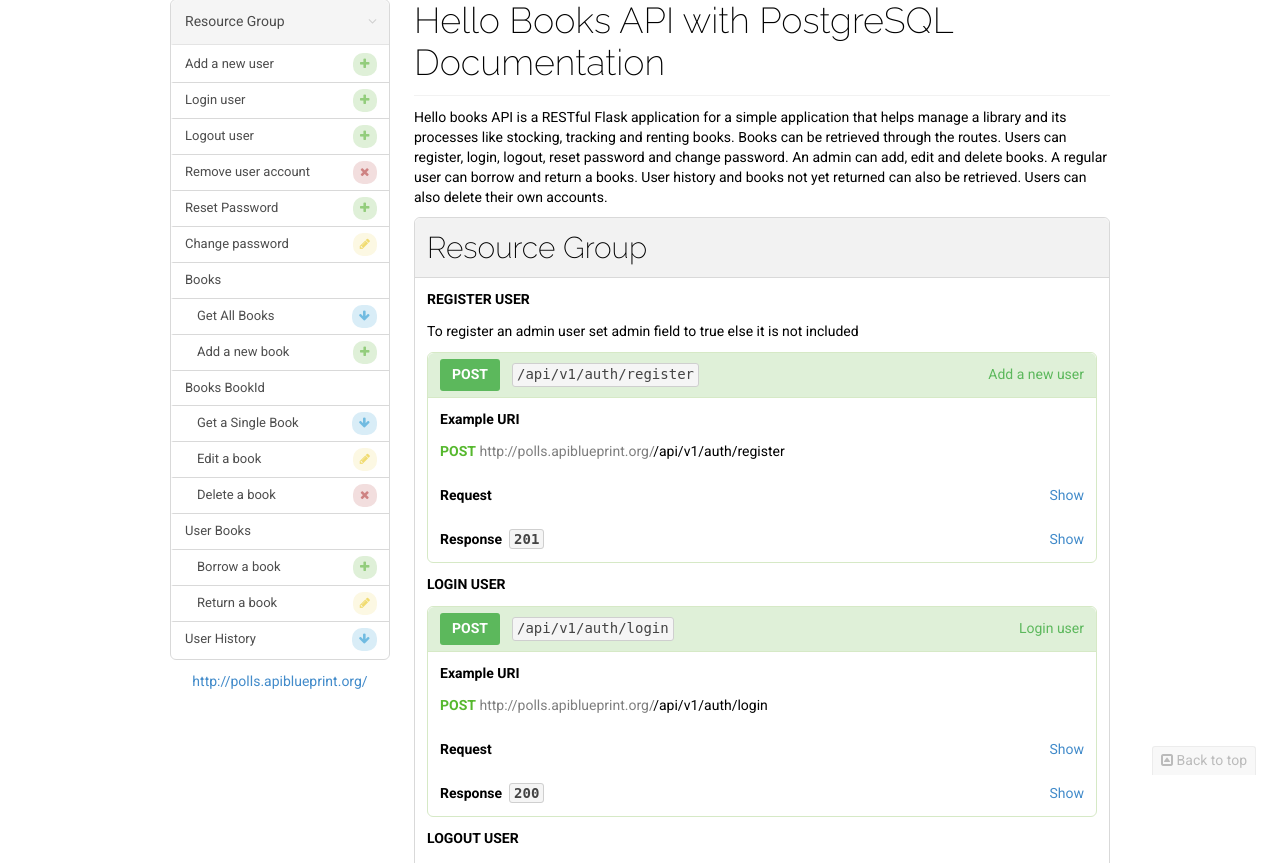
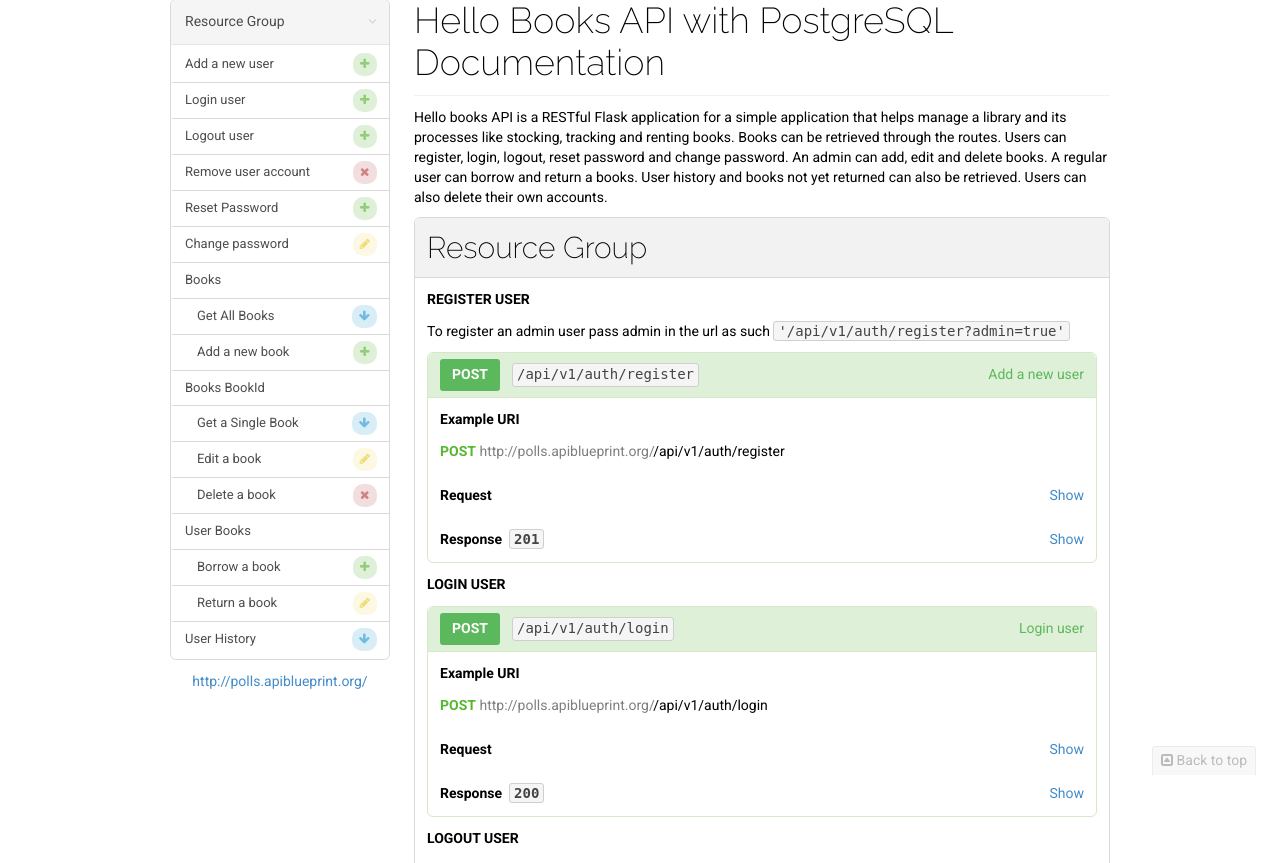
Before and after one commit to njeri-ngigi/hello_api, a Flask app: page / in a window 1280 px wide. Shown: the part 25-888 px from the top of the page. Run offline with Flask 2, Linux system fonts and the light colour scheme; parts of the project's set-up code (start-up, migrations or seed data) failed here and were passed over; some libraries are stand-ins or nearby versions.

Commit message:
update documentation

```diff
--- a/application/templates/documentation.html
+++ b/application/templates/documentation.html
@@ -3,14 +3,13 @@ that helps manage a library and its processes like stocking,
 tracking and renting books. Books can be retrieved through the routes. Users can register, login, logout, reset password and change password.
 An admin can add, edit and delete books. A regular user can borrow and return a books. User history and books not yet returned can also be retrieved.
 Users can also delete their own accounts.</p>
-<section id="" class="resource-group"><h2 class="group-heading">Resource Group <a href="#" class="permalink">&para;</a></h2><div id="register-user" class="resource"><h3 class="resource-heading">Register User <a href="#register-user" class="permalink">&nbsp;&para;</a></h3><p>To register an admin user set admin field to true else it is not included</p>
+<section id="" class="resource-group"><h2 class="group-heading">Resource Group <a href="#" class="permalink">&para;</a></h2><div id="register-user" class="resource"><h3 class="resource-heading">Register User <a href="#register-user" class="permalink">&nbsp;&para;</a></h3><p>To register an admin user pass admin in the url as such <code>'/api/v1/auth/register?admin=true'</code></p>
 <div id="register-user-post" class="action post"><h4 class="action-heading"><div class="name">Add a new user</div><a href="#register-user-post" class="method post">POST</a><code class="uri">/api/v1/auth/register</code></h4><h4>Example URI</h4><div class="definition"><span class="method post">POST</span>&nbsp;<span class="uri"><span class="hostname">http://polls.apiblueprint.org/</span>/api/v1/auth/register</span></div><div class="title"><strong>Request</strong><div class="collapse-button"><span class="close">Hide</span><span class="open">Show</span></div></div><div class="collapse-content"><div class="inner"><h5>Headers</h5><pre><code><span class="hljs-attribute">Content-Type</span>: <span class="hljs-string">application/json</span></code></pre><div style="height: 1px;"></div><h5>Body</h5><pre><code>{
   "<span class="hljs-attribute">name</span>": <span class="hljs-value"><span class="hljs-string">"Mulandi Mike"</span></span>,
   "<span class="hljs-attribute">username</span>": <span class="hljs-value"><span class="hljs-string">"mikey"</span></span>,
   "<span class="hljs-attribute">email</span>": <span class="hljs-value"><span class="hljs-string">"qw@we.com"</span></span>,
   "<span class="hljs-attribute">password</span>": <span class="hljs-value"><span class="hljs-string">"Hello123"</span></span>,
-  "<span class="hljs-attribute">confirm password</span>": <span class="hljs-value"><span class="hljs-string">"Hello123"</span></span>,
-  "<span class="hljs-attribute">admin</span>": <span class="hljs-value"><span class="hljs-string">"true"</span>
+  "<span class="hljs-attribute">confirm password</span>": <span class="hljs-value"><span class="hljs-string">"Hello123"</span>
 </span>}</code></pre><div style="height: 1px;"></div></div></div><div class="title"><strong>Response&nbsp;&nbsp;<code>201</code></strong><div class="collapse-button"><span class="close">Hide</span><span class="open">Show</span></div></div><div class="collapse-content"><div class="inner"><h5>Headers</h5><pre><code><span class="hljs-attribute">Content-Type</span>: <span class="hljs-string">application/json</span></code></pre><div style="height: 1px;"></div><h5>Body</h5><pre><code>{
   "<span class="hljs-attribute">message</span>": <span class="hljs-value"><span class="hljs-string">"Admin user successfully added"</span>
 </span>}</code></pre><div style="height: 1px;"></div></div></div></div></div><div id="login-user" class="resource"><h3 class="resource-heading">Login User <a href="#login-user" class="permalink">&nbsp;&para;</a></h3><div id="login-user-post" class="action post"><h4 class="action-heading"><div class="name">Login user</div><a href="#login-user-post" class="method post">POST</a><code class="uri">/api/v1/auth/login</code></h4><h4>Example URI</h4><div class="definition"><span class="method post">POST</span>&nbsp;<span class="uri"><span class="hostname">http://polls.apiblueprint.org/</span>/api/v1/auth/login</span></div><div class="title"><strong>Request</strong><div class="collapse-button"><span class="close">Hide</span><span class="open">Show</span></div></div><div class="collapse-content"><div class="inner"><h5>Headers</h5><pre><code><span class="hljs-attribute">Content-Type</span>: <span class="hljs-string">application/json</span></code></pre><div style="height: 1px;"></div><h5>Body</h5><pre><code>{
@@ -89,7 +88,7 @@ object containing details of a book.</p>
       "<span class="hljs-attribute">returned</span>": <span class="hljs-value"><span class="hljs-literal">true</span>
     </span>}
   ]
-</span>}</code></pre><div style="height: 1px;"></div></div></div></div></div></section></div></div></div><p style="text-align: center;" class="text-muted">Generated by&nbsp;<a href="https://github.com/danielgtaylor/aglio" class="aglio">aglio</a>&nbsp;on 16 Apr 2018</p><script>/* eslint-env browser */
+</span>}</code></pre><div style="height: 1px;"></div></div></div></div></div></section></div></div></div><p style="text-align: center;" class="text-muted">Generated by&nbsp;<a href="https://github.com/danielgtaylor/aglio" class="aglio">aglio</a>&nbsp;on 18 Apr 2018</p><script>/* eslint-env browser */
 /* eslint quotes: [2, "single"] */
 'use strict';
 
```
Also changed, not shown: 1 other file.
